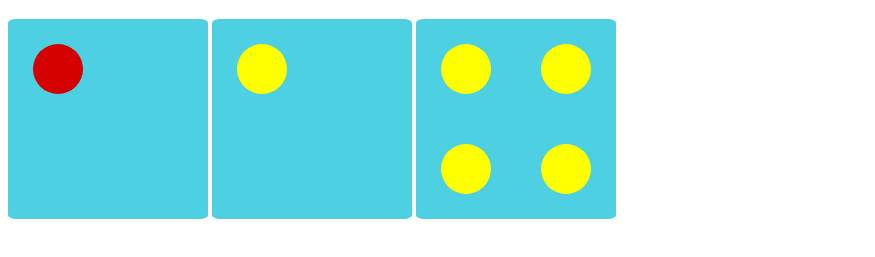
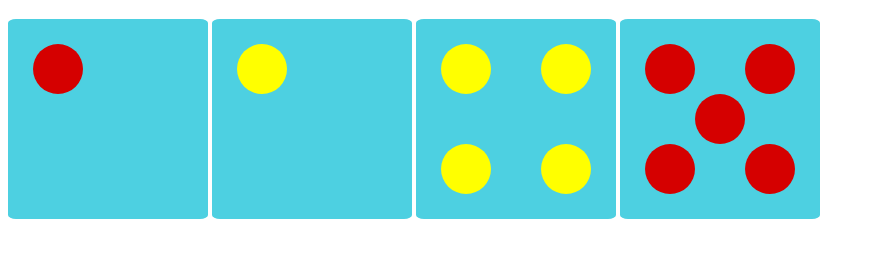
Before and after one commit to rame0033/mtm6201-week7.1, a plain HTML site: page index.html in a window 1280 px wide. Shown: the part 61-318 px from the top of the page, without its empty margins (0-875 px from the left). Drawn offline with Linux system fonts and the light colour scheme.

Commit message:
Adds 4th dice

```diff
--- a/index.html
+++ b/index.html
@@ -18,6 +18,7 @@
               <circle cx="50" cy="50" r="25" fill="#d50000" />
           </svg>
 
+          <!-- Reusing -->
           <svg class="dice" width="200" height="200" >
             <!-- SVG graphic code here -->
               <rect width="200" height="200" x="0" y="0" rx="8" ry="4" fill="#4dd0e1"/>
@@ -27,6 +28,23 @@
               <use xlink:href="#dot" x="100" y="100"></use>
           </svg>
 
+          <!-- Defs use and group -->
+          <svg class="dice5" width="200" height="200" >
+              <!-- SVG graphic code here -->
+              <defs>
+                  <rect id="box" width="200" height="200" x="0" y="0" rx="8" ry="4" fill="#4dd0e1"/>
+                  <circle id="point" cx="50" cy="50" r="25" fill="#d50000" />
+              </defs>
+              <use xlink:href="#box" x="0" y="0"></use>
+              <g>
+                <use xlink:href="#point" ></use>
+                <use xlink:href="#point" x="100"></use>
+                <use xlink:href="#point" x="100" y="100"></use>
+                <use xlink:href="#point" y="100"></use>
+                <use xlink:href="#point" x="50" y="50"></use>
+              </g>
+          </svg>
+
     </div>
 </body>
 </html>
```
